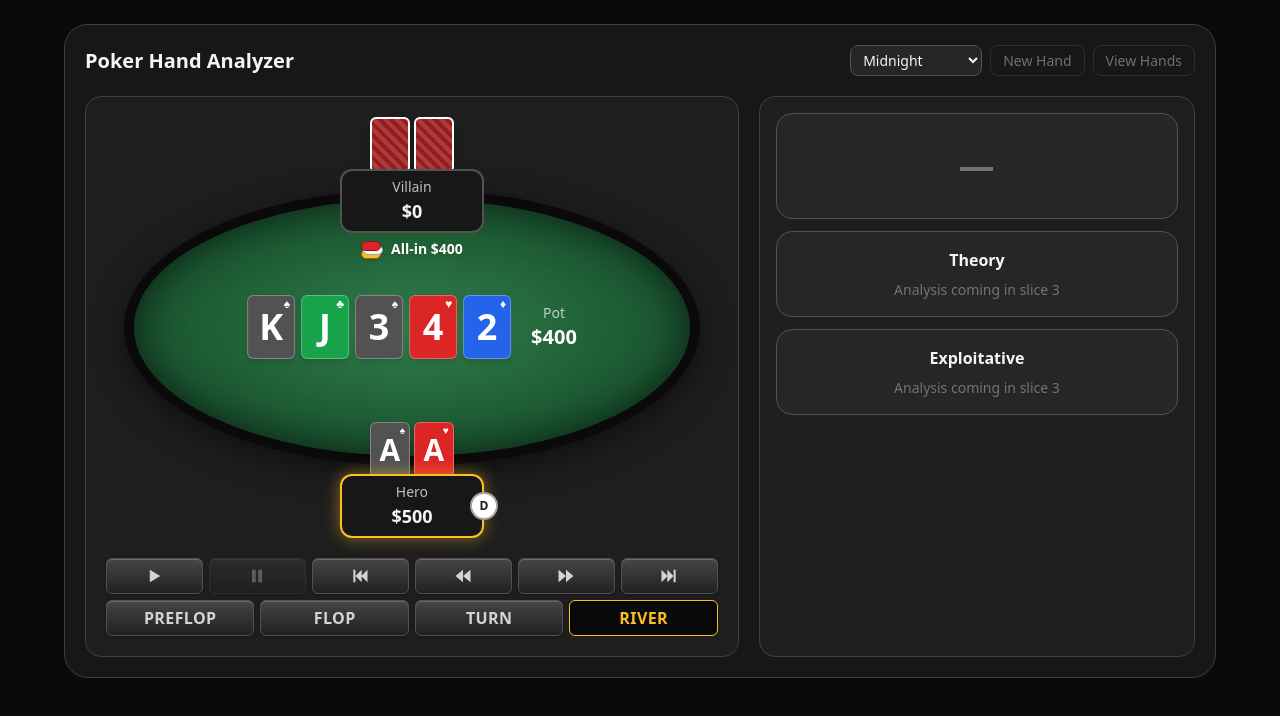
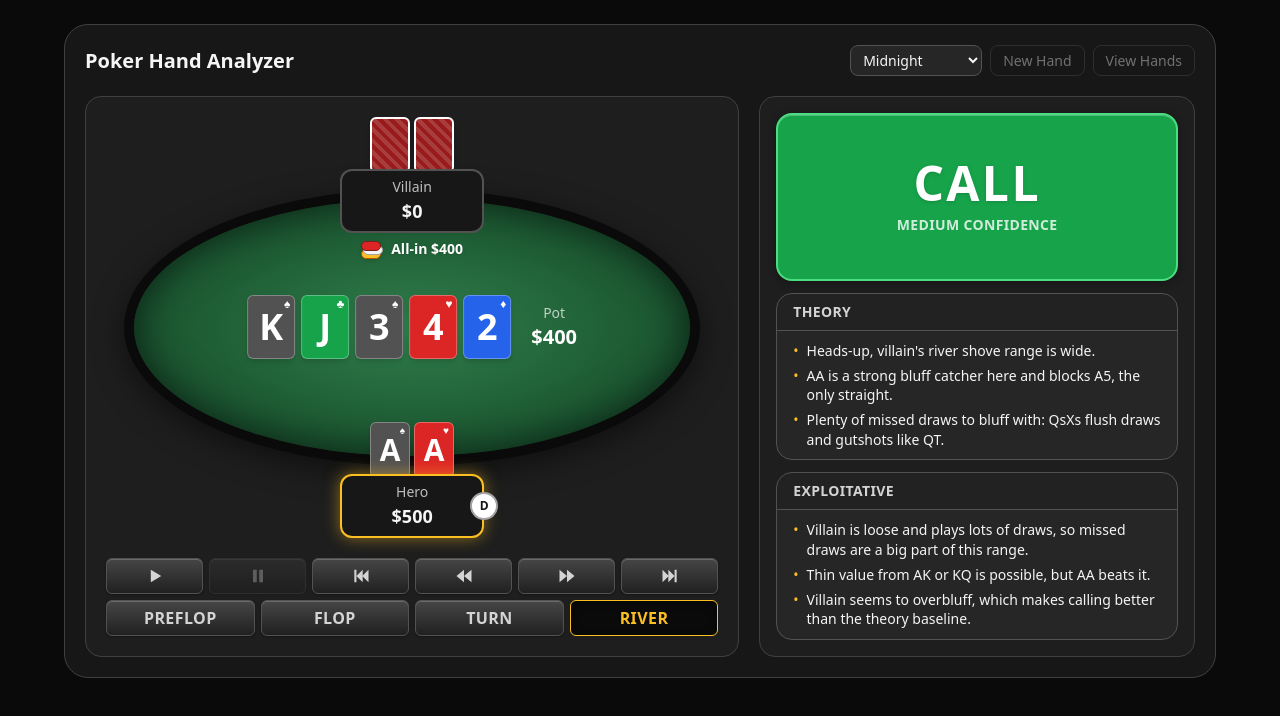
Before and after one commit to Qkarnsbboy/poker-hand-analyzer, a React (Vite) app in the folder frontend/: page / in a window 1280 px wide. Shown: the top 716 px of the page. Built offline with nearby package versions, Linux system fonts and the light colour scheme; the HTML template or start-up script is replaced by a standard one.

Commit message:
Mock analysis panel: colored action box, theory and exploitative thirds
Co-Authored-By: Claude Opus 5.5 <noreply@anthropic.com>
Claude-Session: https://claude.ai/code/session_01JkXebe1S8ZVwvGRP3sTnmK

```diff
--- a/frontend/src/App.tsx
+++ b/frontend/src/App.tsx
@@ -3,6 +3,7 @@ import { AnalysisPanel } from "./components/AnalysisPanel";
 import { Controls } from "./components/Controls";
 import { Table } from "./components/Table";
 import { defaultHand, DEFAULT_INDEX } from "./data/default-hand";
+import { mockFromUrl } from "./data/mock-analysis";
 import type { Street } from "./lib/hand";
 import { STREETS } from "./lib/hand";
 import { replayAt, streetStartIndex } from "./lib/replay";
@@ -97,8 +98,8 @@ export default function App() {
               onSeek={seek}
             />
           </main>
-          <aside className="w-2/5 rounded-2xl border border-line bg-panel p-4">
-            <AnalysisPanel isDecisionNode={state.isDecisionNode} />
+          <aside className="w-2/5 relative rounded-2xl border border-line bg-panel">
+            <AnalysisPanel analysis={state.isDecisionNode ? mockFromUrl() : null} />
           </aside>
         </div>
       </div>
--- a/frontend/src/components/AnalysisPanel.tsx
+++ b/frontend/src/components/AnalysisPanel.tsx
@@ -1,18 +1,53 @@
-// Layout only. Real analysis arrives in slice 3 via POST /analyze.
-export function AnalysisPanel({ isDecisionNode }: { isDecisionNode: boolean }) {
-  if (!isDecisionNode) return null; // empty at non-decision nodes
-  const box = "rounded-2xl border border-line-strong bg-raised p-4";
+import type { AnalyzeResponse, RecommendedAction } from "../lib/analysis";
+
+// Fixed colors, the same in every theme: green = call/check, blue = fold, red = bet/raise.
+const ACTION_STYLE: Record<RecommendedAction, string> = {
+  call: "bg-green-600 border-green-400",
+  check: "bg-green-600 border-green-400",
+  fold: "bg-blue-600 border-blue-400",
+  bet: "bg-red-600 border-red-400",
+  raise: "bg-red-600 border-red-400",
+};
+
+function ActionBox({ rec }: { rec: AnalyzeResponse["recommendation"] }) {
   return (
-    <div className="space-y-3">
-      <div className={`${box} py-8 text-center text-4xl font-bold tracking-wide text-ink-faint`}>—</div>
-      <div className={box}>
-        <div className="font-semibold text-center mb-2">Theory</div>
-        <div className="text-sm text-ink-faint text-center">Analysis coming in slice 3</div>
+    <div
+      className={`${ACTION_STYLE[rec.action]} rounded-2xl border-2 text-white flex flex-col items-center justify-center shadow-[inset_0_1px_0_rgba(255,255,255,0.25),0_2px_8px_rgba(0,0,0,0.3)]`}
+    >
+      <div className="text-5xl font-black uppercase tracking-wider drop-shadow">
+        {rec.action}
+        {rec.sizing !== null && <span className="ml-3">${rec.sizing}</span>}
       </div>
-      <div className={box}>
-        <div className="font-semibold text-center mb-2">Exploitative</div>
-        <div className="text-sm text-ink-faint text-center">Analysis coming in slice 3</div>
-      </div>
+      <div className="mt-2 text-sm font-semibold uppercase tracking-wide text-white/80">{rec.confidence} confidence</div>
     </div>
   );
 }
+
+function ReasonBox({ title, items }: { title: string; items: string[] }) {
+  return (
+    <div className="rounded-2xl border border-line-strong bg-raised flex flex-col overflow-hidden">
+      <div className="px-4 py-2 border-b border-line-strong bg-black/10 font-bold uppercase tracking-wide text-sm text-ink-dim">
+        {title}
+      </div>
+      <ul className="flex-1 overflow-y-auto px-4 py-2.5 space-y-1.5 text-sm leading-snug">
+        {items.map((t) => (
+          <li key={t} className="flex gap-2">
+            <span className="text-accent">•</span>
+            <span>{t}</span>
+          </li>
+        ))}
+      </ul>
+    </div>
+  );
+}
+
+export function AnalysisPanel({ analysis }: { analysis: AnalyzeResponse | null }) {
+  if (!analysis) return null; // empty at non-decision nodes
+  return (
+    <div className="absolute inset-4 grid grid-rows-3 gap-3">
+      <ActionBox rec={analysis.recommendation} />
+      <ReasonBox title="Theory" items={analysis.theory} />
+      <ReasonBox title="Exploitative" items={analysis.exploitative} />
+    </div>
+  );
+}
--- /dev/null
+++ b/frontend/src/data/mock-analysis.ts
@@ -0,0 +1,27 @@
+import type { AnalyzeResponse, RecommendedAction } from "../lib/analysis";
+
+// Placeholder until slice 3 wires up POST /analyze. Content is from the wireframe.
+export const mockAnalysis: AnalyzeResponse = {
+  action_index: 9,
+  recommendation: { action: "call", sizing: null, confidence: "medium" },
+  theory: [
+    "Heads-up, villain's river shove range is wide.",
+    "AA is a strong bluff catcher here and blocks A5, the only straight.",
+    "Plenty of missed draws to bluff with: QsXs flush draws and gutshots like QT.",
+    "You need 33% equity to call $400 into $800.",
+  ],
+  exploitative: [
+    "Villain is loose and plays lots of draws, so missed draws are a big part of this range.",
+    "Thin value from AK or KQ is possible, but AA beats it.",
+    "Villain seems to overbluff, which makes calling better than the theory baseline.",
+  ],
+  what_would_change_this: "Against a tight, passive player, this shove is mostly A5 and two pair or better, and folding becomes reasonable.",
+};
+
+// Dev preview: ?mock=fold|check|call|bet|raise shows that recommendation color.
+export function mockFromUrl(): AnalyzeResponse {
+  const action = new URLSearchParams(window.location.search).get("mock") as RecommendedAction | null;
+  if (!action) return mockAnalysis;
+  const sizing = action === "bet" || action === "raise" ? 900 : null;
+  return { ...mockAnalysis, recommendation: { ...mockAnalysis.recommendation, action, sizing } };
+}
--- /dev/null
+++ b/frontend/src/lib/analysis.ts
@@ -0,0 +1,15 @@
+// Mirrors POST /analyze in docs/api-contract.md.
+
+export type RecommendedAction = "fold" | "check" | "call" | "bet" | "raise";
+
+export interface AnalyzeResponse {
+  action_index: number;
+  recommendation: {
+    action: RecommendedAction;
+    sizing: number | null;
+    confidence: "high" | "medium" | "low";
+  };
+  theory: string[];
+  exploitative: string[];
+  what_would_change_this: string;
+}
```
